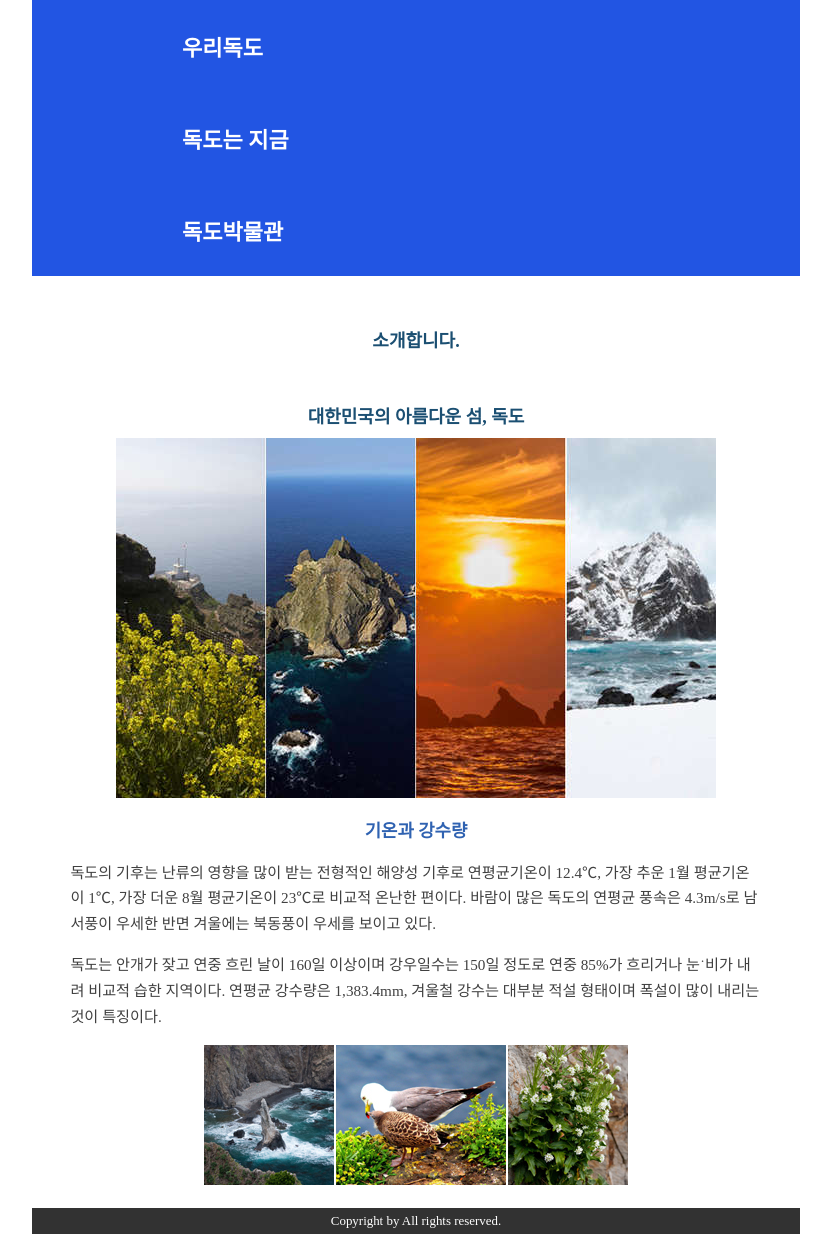
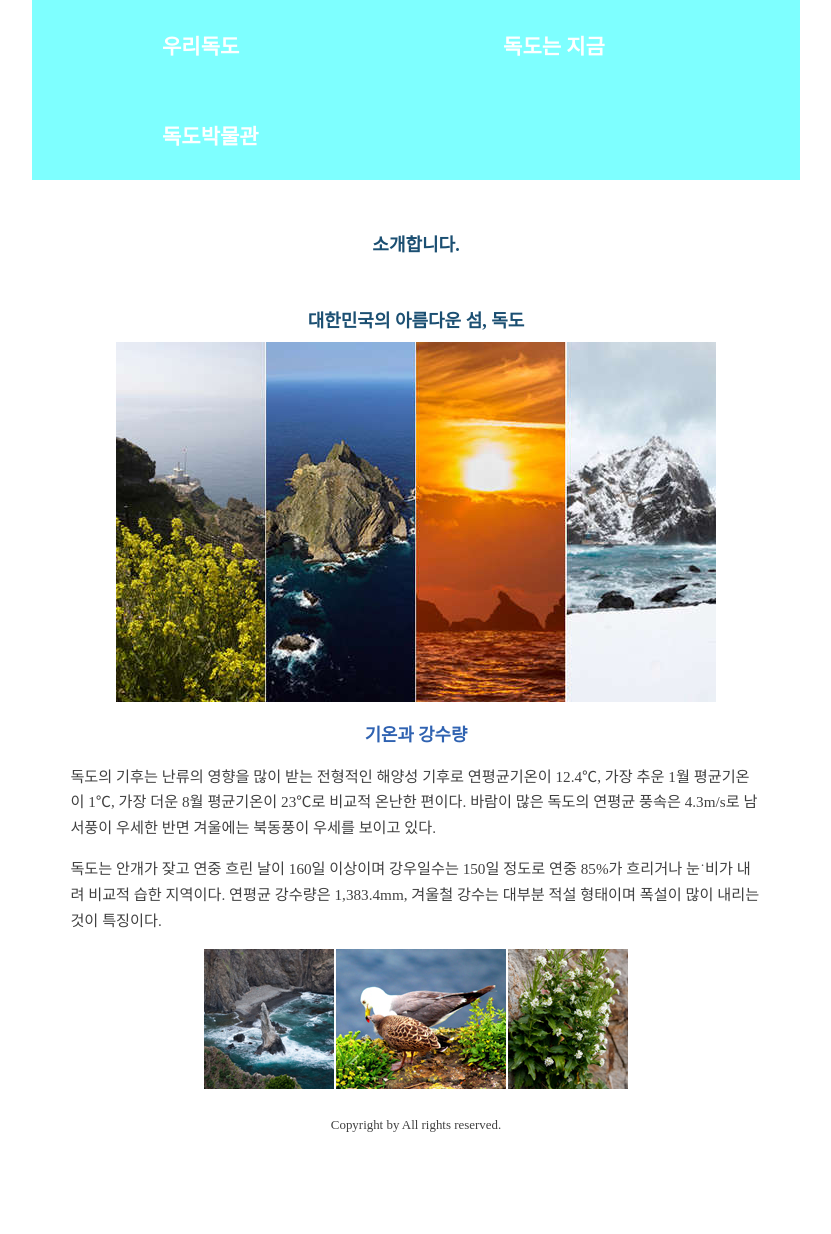
Before and after one commit to beusedname/dokdom, a plain HTML site: page index.html in a window 1280 px wide. Shown: the whole page, without its empty margins (224-1055 px from the left). After the commit the page ends 1138 px from the top, so only its background shows below. Drawn offline with Linux system fonts and the light colour scheme.

Commit message:
Add files via upload

```diff
--- a/style.css
+++ b/style.css
@@ -6,16 +6,16 @@
 		  font-size:95%; }
 	a {text-decoration:none;
 	   color:white; }
-	#header{ background-color: #2255e3;
+	#header{ background-color: #7EFFFF;
 	         color:white;}
 	label,#toggle {display:none;}
     #nav {	padding:0;
 	        margin: 0;
 			display:inline;}
 	#nav li{ display: inline-block;
-	         padding: 30px 150px;
+	         padding: 30px 130px;
 			 font-weight:bold;
-			 font-size:22px;}
+			 font-size:21px;}
 	#contents {min-height: 200px;
 	           background-color:white; }
 	#contents h2{ font-size: 18px;
@@ -28,9 +28,7 @@
 				 color:#2F62B1;}
 	#contents p{padding:0 5%;
 				line-height:1.7em;}
-	#footer {background-color:#323232;
-	         color:white;
-			 text-align:center;
+	#footer {text-align:center;
 			 font-size:0.85em;
 			 padding: 5px 0; }
 	/* 모바일 */
```
